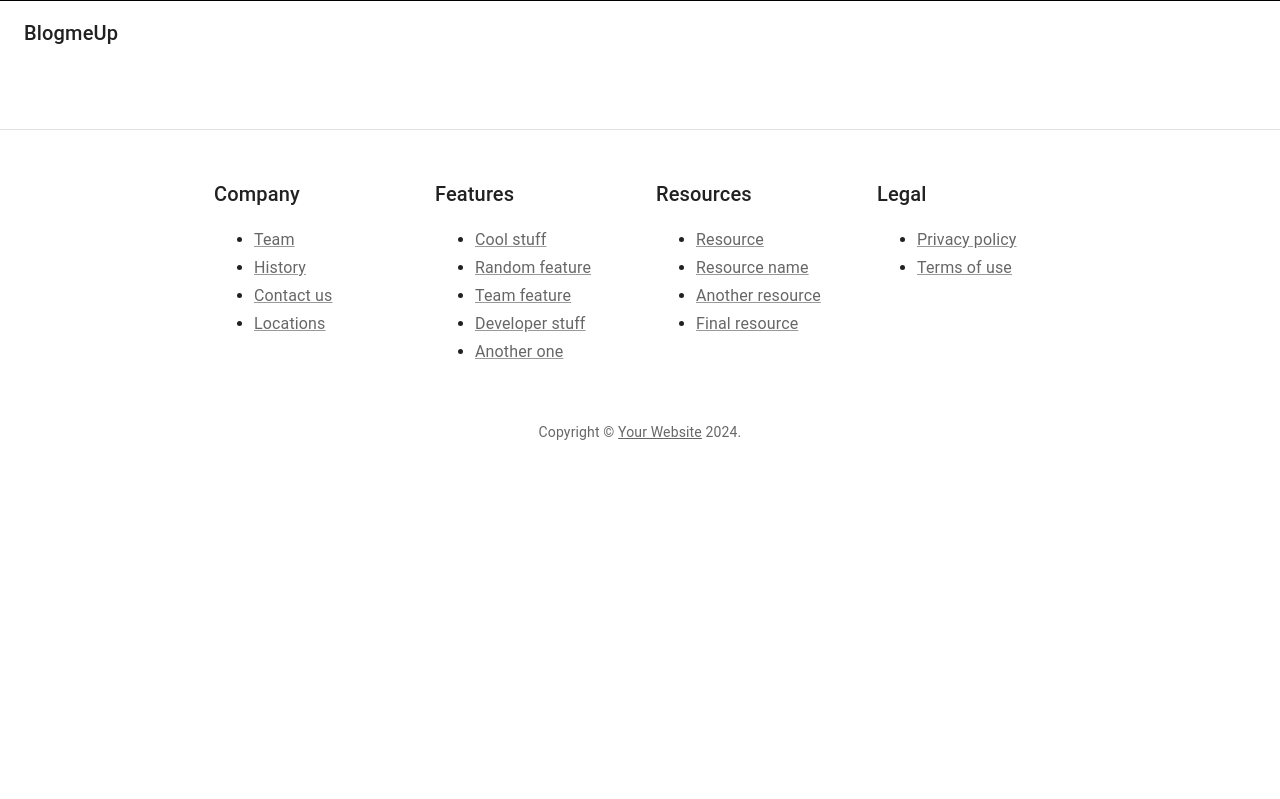
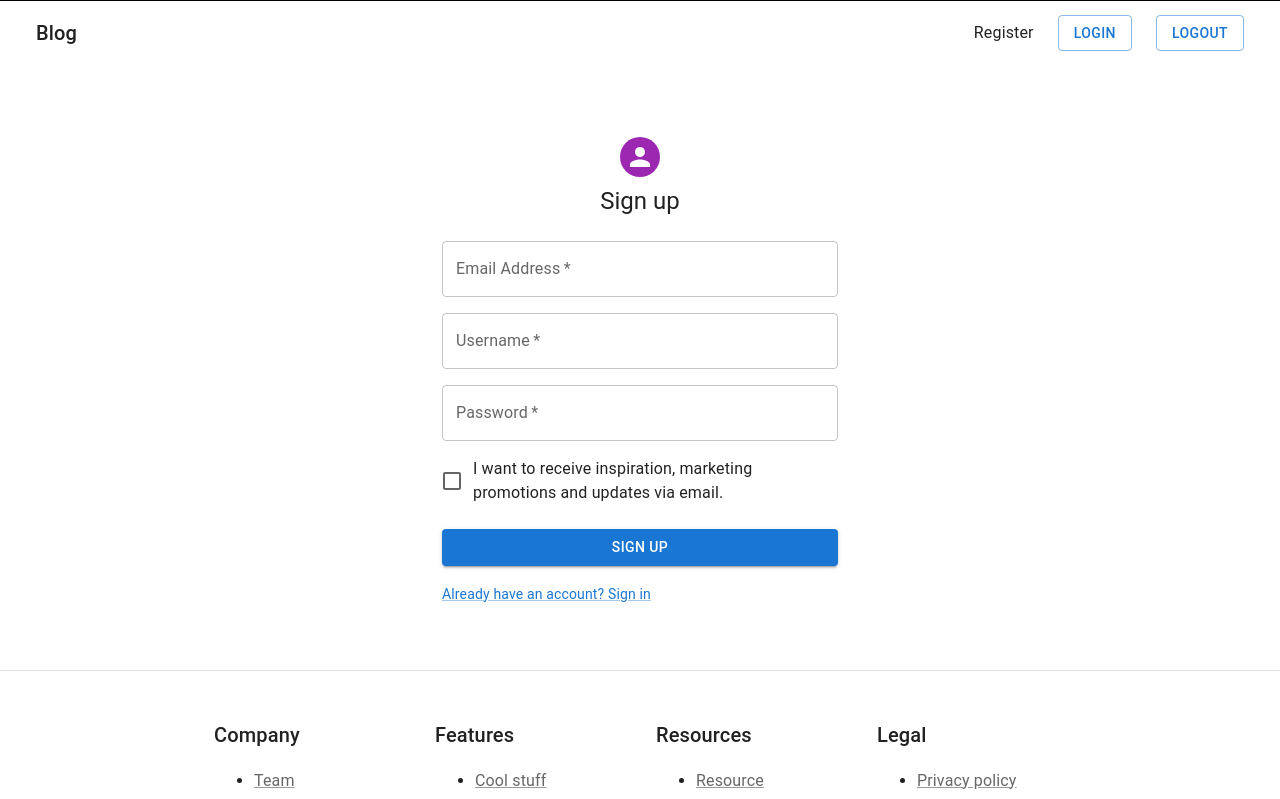
Before and after one commit to PlushaQ/drf-react-blog-app, a React (Create React App) app in the folder drf_react_front/: page /register in a window 1280 px wide. Shown: the top 799 px of the page. Built offline with nearby package versions, Linux system fonts and the light colour scheme.

Commit message:
Added styling to register

```diff
--- a/drf_react_front/src/components/header.js
+++ b/drf_react_front/src/components/header.js
@@ -4,10 +4,25 @@ import Toolbar from '@mui/material/Toolbar';
 import Typography from '@mui/material/Typography';
 import CssBaseline from '@mui/material/CssBaseline';
 import styled from '@emotion/styled';
+import { Link } from '@mui/material';
+import { NavLink } from 'react-router-dom';
+import { Button } from '@mui/material';
 
 
 const StyledAppBar = styled(AppBar)({
     borderBottom: `1px solid black`
+});
+
+const StyledLink = styled(Link)(({theme}) => ({
+    margin: theme.spacing(1, 1.5)
+}));
+
+const StyledButton = styled(Button)(({theme}) => ({
+    margin: theme.spacing(1, 1.5),
+}));
+
+const StyledTitle = styled(Typography)({
+    flexGrow: 1,
 });
 
 
@@ -21,9 +36,47 @@ function Header() {
             elevation={0}
             />
             <Toolbar>
-                <Typography variant='h6' color='inherit' noWrap>
-                    BlogmeUp
-                </Typography>
+                <StyledTitle variant='h6' color='inherit' noWrap>
+                    <StyledLink
+                        component={NavLink}
+                        to='/'
+                        underline='none'
+                        color='textPrimary'
+                        >
+                            Blog
+                    </StyledLink>
+                </StyledTitle>
+                <nav>
+                    <StyledLink
+                        component={NavLink}
+                        to='/register'
+                        underline='none'
+                        color='textPrimary'
+                        >
+                            Register
+                    </StyledLink>
+                </nav>
+                    <StyledButton
+                        href="#"
+                        color="primary"
+                        variant="outlined"
+                        component={NavLink}
+                        to="/login"
+                    >
+                        Login
+                    </StyledButton>
+
+					<StyledButton
+						href="#"
+						color="primary"
+						variant="outlined"
+						component={NavLink}
+						to="/logout"
+					>
+						Logout
+					</StyledButton>
+
+
             </Toolbar>
         </React.Fragment>
 
--- a/drf_react_front/src/components/register.js
+++ b/drf_react_front/src/components/register.js
@@ -1,46 +1,46 @@
 import React, { useState } from 'react';
 import axiosInstance from '../axios';
-import { useHistory } from 'react-router-dom';
+import { useNavigate } from 'react-router-dom';
 //MaterialUI
-import Avatar from '@mui/material'
-import Button from '@mui/material';
-import CssBaseline from '@mui/material';
-import TextField from '@mui/material';
-import FormControlLabel from '@mui/material';
-import Checkbox from '@mui/material';
-import Link from '@mui/material';
-import Grid from '@mui/material';
-import Typography from '@mui/material';
+import { Avatar } from '@mui/material';
+import { Button } from '@mui/material';
+import { CssBaseline } from '@mui/material';
+import { TextField } from '@mui/material';
+import { FormControlLabel } from '@mui/material';
+import { Checkbox } from '@mui/material';
+import { Link } from '@mui/material';
+import { Grid } from '@mui/material';
+import { Typography } from '@mui/material';
 import styled from '@emotion/styled';
-import Container from '@mui/material';
+import { Container } from '@mui/material';
 
 
 
-const styledPaper = styled('div')(({theme}) => ({
+const StyledPaper = styled('div')(({theme}) => ({
     marginTop: theme.spacing(8),
     display: 'flex',
     flexDirection: 'column',
     alignItems: 'center'
 }));
 
-const styledAvatar = styled(Avatar)(({theme}) => ({
+const StyledAvatar = styled(Avatar)(({theme}) => ({
     margin: theme.spacing(1),
     backgroundColor: theme.palette.secondary.main,
 }));
 
-const styledForm = styled('form')(({theme}) => ({
+const StyledForm = styled('form')(({theme}) => ({
         width: '100%',
         marginTop: theme.spacing(3),
 }));
 
-const styledSubmit = styled('submit')(({theme}) => ({
+const StyledButton = styled(Button)(({theme}) => ({
             margin: theme.spacing(3, 0, 2),
 }));
 
 
 
 export default function SignUp() {
-	const history = useHistory();
+	const history = useNavigate();
 	const initialFormData = Object.freeze({
 		email: '',
 		username: '',
@@ -62,7 +62,7 @@ export default function SignUp() {
 		console.log(formData);
 
 		axiosInstance
-			.post(`user/create/`, {
+			.post(`user/register/`, {
 				email: formData.email,
 				user_name: formData.username,
 				password: formData.password,
@@ -78,12 +78,12 @@ export default function SignUp() {
 	return (
 		<Container component="main" maxWidth="xs">
 			<CssBaseline />
-			<styledPaper>
-				<styledAvatar></styledAvatar>
+			<StyledPaper>
+				<StyledAvatar></StyledAvatar>
 				<Typography component="h1" variant="h5">
 					Sign up
 				</Typography>
-				<styledForm noValidate>
+				<StyledForm noValidate>
 					<Grid container spacing={2}>
 						<Grid item xs={12}>
 							<TextField
@@ -129,8 +129,7 @@ export default function SignUp() {
 							/>
 						</Grid>
 					</Grid>
-                    <styledSubmit>
-                        <Button
+                        <StyledButton
                             type="submit"
                             fullWidth
                             variant="contained"
@@ -138,8 +137,7 @@ export default function SignUp() {
                             onClick={handleSubmit}
                         >
                             Sign Up
-                        </Button>
-                    </styledSubmit>
+                        </StyledButton>
 					<Grid container justify="flex-end">
 						<Grid item>
 							<Link href="#" variant="body2">
@@ -147,8 +145,8 @@ export default function SignUp() {
 							</Link>
 						</Grid>
 					</Grid>
-				</styledForm>
-			</styledPaper>
+				</StyledForm>
+			</StyledPaper>
 		</Container>
 	);
 }
--- a/drf_react_front/src/index.js
+++ b/drf_react_front/src/index.js
@@ -7,6 +7,7 @@ import { ThemeProvider, createTheme } from '@mui/material';
 import App from './App'
 import Header from './components/header'
 import Footer from './components/footer'
+import SignUp from './components/register'
 
 const theme = createTheme();
 
@@ -17,6 +18,7 @@ const routing = (
             <Header />
             <Routes>
                 <Route exact path="/" element={<App />} />
+                <Route exact path="/register" element={<SignUp />}/>
             </Routes>
             <Footer />
         </ThemeProvider>
```
